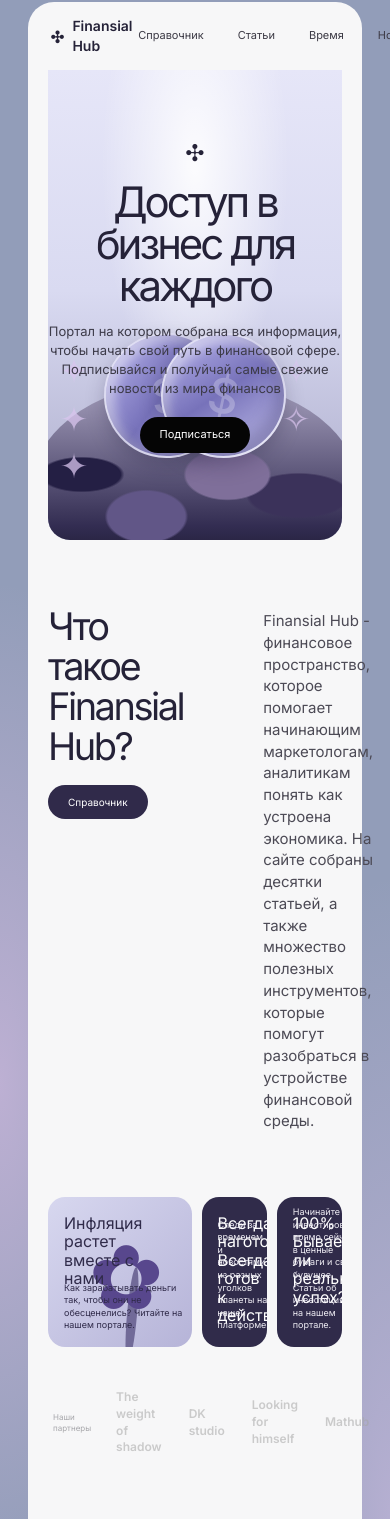
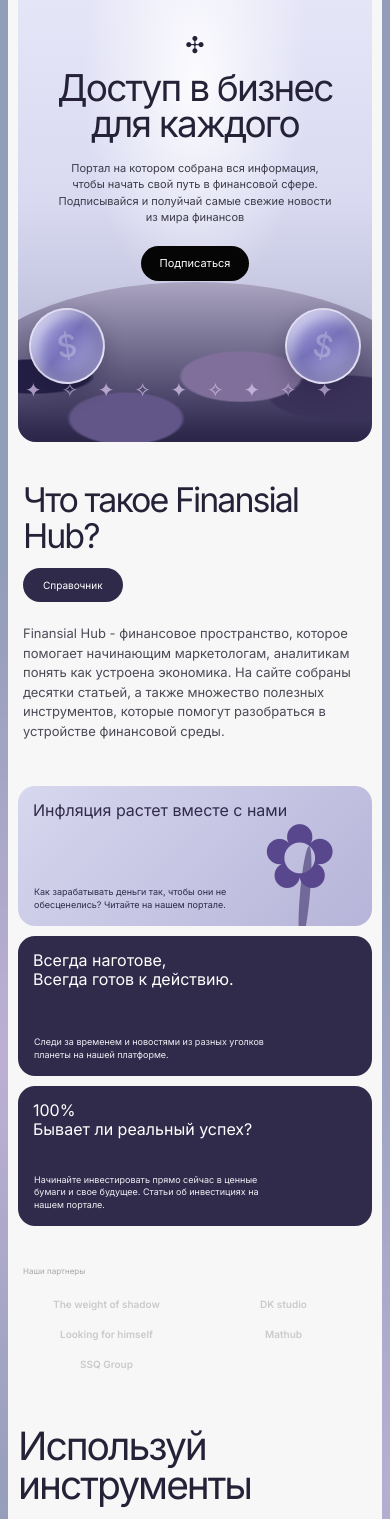
Before and after one commit to Danielkruts52/Finansial-Hub, a React (Vite) app: page / in a window 390 px wide. Shown: the part 98-1617 px from the top of the page. Built offline with nearby package versions, Linux system fonts and the light colour scheme.

Commit message:
Адаптация под Mobile

```diff
--- a/src/css/Footer.css
+++ b/src/css/Footer.css
@@ -1,13 +1,54 @@
 .footer {
+  width: 100%;
   max-width: 1240px;
-
   margin: 0 auto;
   padding: 30px 20px 50px;
 
+  box-sizing: border-box;
+
   background: #f7f7f8;
-
   text-align: center;
 
   color: #99979e;
   font-size: 9px;
+  line-height: 1.5;
 }
+
+
+/* =========================
+   TABLET
+   ========================= */
+
+@media (max-width: 900px) {
+  .footer {
+    padding: 28px 18px 40px;
+    font-size: 9px;
+  }
+}
+
+
+/* =========================
+   MOBILE
+   ========================= */
+
+@media (max-width: 640px) {
+  .footer {
+    padding: 24px 16px 32px;
+
+    font-size: 8px;
+    line-height: 1.6;
+  }
+}
+
+
+/* =========================
+   VERY SMALL PHONES
+   ========================= */
+
+@media (max-width: 380px) {
+  .footer {
+    padding: 20px 12px 28px;
+
+    font-size: 8px;
+  }
+}
--- a/src/css/Header.css
+++ b/src/css/Header.css
@@ -1,12 +1,15 @@
 .header {
+  width: 100%;
   max-width: 1240px;
+  height: 68px;
   margin: 0 auto;
-  height: 68px;
   padding: 0 22px;
 
   display: flex;
   align-items: center;
   justify-content: space-between;
+
+  box-sizing: border-box;
 
   background: #f7f7f8;
   border-radius: 26px 26px 0 0;
@@ -20,13 +23,17 @@
   font-size: 14px;
   font-weight: 600;
   color: #252238;
+
+  flex-shrink: 0;
 }
 
 .logo-icon {
   width: 20px;
   height: 20px;
+
   display: grid;
   place-items: center;
+
   font-size: 16px;
 }
 
@@ -43,14 +50,17 @@
 }
 
 .nav a {
-  transition: opacity .2s ease;
+  white-space: nowrap;
+  transition: opacity 0.2s ease;
 }
 
 .nav a:hover {
-  opacity: .55;
+  opacity: 0.55;
 }
 
 .header-button {
+  flex-shrink: 0;
+
   border: 0;
   padding: 11px 23px;
 
@@ -60,14 +70,86 @@
   color: white;
 
   font-size: 11px;
+
   cursor: pointer;
 
   transition:
-    transform .2s ease,
-    background .2s ease;
+    transform 0.2s ease,
+    background 0.2s ease;
 }
 
 .header-button:hover {
   transform: translateY(-2px);
   background: #1f1b30;
 }
+
+
+/* Адаптация */
+
+@media (max-width: 900px) {
+  .header {
+    height: 64px;
+    padding: 0 18px;
+  }
+
+  .nav {
+    gap: 20px;
+    margin-right: 24px;
+    font-size: 10px;
+  }
+
+  .header-button {
+    padding: 10px 18px;
+    font-size: 10px;
+  }
+}
+
+
+
+
+@media (max-width: 640px) {
+  .header {
+    height: 60px;
+    padding: 0 16px;
+
+    border-radius: 18px 18px 0 0;
+  }
+
+  .logo {
+    font-size: 13px;
+  }
+
+  .logo-icon {
+    width: 18px;
+    height: 18px;
+    font-size: 14px;
+  }
+
+  /* Скрываем обычную навигацию */
+  .nav {
+    display: none;
+  }
+
+  .header-button {
+    padding: 9px 16px;
+    font-size: 10px;
+  }
+}
+
+
+/* Маленькие экраны */
+
+@media (max-width: 380px) {
+  .header {
+    padding: 0 12px;
+  }
+
+  .logo {
+    font-size: 12px;
+  }
+
+  .header-button {
+    padding: 8px 13px;
+    font-size: 9px;
+  }
+}
--- a/src/css/Home.css
+++ b/src/css/Home.css
@@ -625,3 +625,430 @@ a {
   background: #8b83c8;
   box-shadow: 0 6px 0 #6860a9;
 }
+
+
+/* Responsive */
+
+
+
+@media (max-width: 1000px) {
+
+  .page {
+    padding: 70px 20px 0;
+  }
+
+  .content {
+    padding: 0 18px 60px;
+  }
+
+
+  /* Hero */
+
+  .hero {
+    min-height: 450px;
+    padding-top: 55px;
+  }
+
+  .hero-content {
+    max-width: 500px;
+  }
+
+  .hero h1 {
+    font-size: clamp(40px, 6vw, 54px);
+  }
+
+  .coin {
+    width: 105px;
+    height: 105px;
+    bottom: 72px;
+  }
+
+  .coin-left {
+    left: 12%;
+  }
+
+  .coin-right {
+    right: 12%;
+  }
+
+
+  /* Intro */
+
+  .intro {
+    grid-template-columns: 1.1fr 1fr;
+    gap: 45px;
+
+    padding: 55px 0 40px;
+  }
+
+  .intro h2 {
+    font-size: clamp(35px, 5vw, 44px);
+  }
+
+
+  /* Features */
+
+  .features {
+    grid-template-columns: 1.4fr 1fr 1fr;
+  }
+
+
+  /* Logos */
+
+  .logos {
+    gap: 20px;
+    margin: 38px 0 60px;
+  }
+
+  .logo-list {
+    gap: 20px;
+    font-size: 11px;
+  }
+
+
+  /* Use cases */
+
+  .use-cases {
+    grid-template-columns: .85fr 1.15fr;
+    gap: 40px;
+  }
+
+  .business-card {
+    min-height: 330px;
+  }
+}
+
+
+/* Телефоны */
+
+@media (max-width: 700px) {
+
+  .page {
+    width: 100%;
+    padding: 40px 12px 0;
+  }
+
+  .content {
+    width: 100%;
+    padding: 0 12px 45px;
+  }
+
+
+  /* Hero */
+
+  .hero {
+    min-height: 490px;
+
+    padding: 50px 20px 0;
+
+    border-radius: 0 0 18px 18px;
+  }
+
+  .hero-content {
+    width: 100%;
+    max-width: 430px;
+  }
+
+  .hero-symbol {
+    margin-bottom: 15px;
+  }
+
+  .hero h1 {
+    font-size: clamp(38px, 11vw, 50px);
+    line-height: .98;
+    letter-spacing: -2px;
+
+    margin-bottom: 17px;
+  }
+
+  .hero p {
+    max-width: 330px;
+
+    font-size: 12px;
+    line-height: 1.5;
+  }
+
+  .primary-button {
+    padding: 10px 19px;
+  }
+
+
+  /* Hero visual */
+
+  .hero-visual {
+    height: 210px;
+  }
+
+  .hero-visual::before {
+    left: -15%;
+    width: 130%;
+  }
+
+  .hero-visual::after {
+    left: 2%;
+    right: 2%;
+
+    bottom: 45px;
+
+    font-size: 25px;
+    letter-spacing: 10px;
+
+    white-space: nowrap;
+  }
+
+  .coin {
+    width: 90px;
+    height: 90px;
+
+    bottom: 67px;
+  }
+
+  .coin::after {
+    font-size: 36px;
+  }
+
+  .coin-left {
+    left: 5%;
+  }
+
+  .coin-right {
+    right: 5%;
+  }
+
+
+  /* Intro */
+
+  .intro {
+    grid-template-columns: 1fr;
+
+    gap: 22px;
+
+    padding: 48px 5px 35px;
+  }
+
+  .intro h2 {
+    font-size: clamp(34px, 10vw, 44px);
+    letter-spacing: -2px;
+  }
+
+  .intro-text {
+    padding-top: 0;
+
+    font-size: 13px;
+    line-height: 1.5;
+  }
+
+  .intro-action {
+    margin-top: 15px;
+  }
+
+
+  /* Feature cards */
+
+  .features {
+    grid-template-columns: 1fr;
+    gap: 10px;
+
+    margin-top: 10px;
+  }
+
+  .feature {
+    min-height: 145px;
+  }
+
+  .feature h3 {
+    max-width: 260px;
+    font-size: 16px;
+  }
+
+  .feature p {
+    max-width: 230px;
+    font-size: 9px;
+  }
+
+  .flower {
+    right: 25px;
+  }
+
+
+  /* Logos */
+
+  .logos {
+    display: block;
+
+    margin: 40px 0 55px;
+    padding: 0 5px;
+  }
+
+  .logos-caption {
+    max-width: 220px;
+    margin-bottom: 20px;
+
+    font-size: 8px;
+  }
+
+  .logo-list {
+    display: grid;
+    grid-template-columns: repeat(2, 1fr);
+
+    gap: 18px 15px;
+
+    justify-items: center;
+
+    font-size: 11px;
+  }
+
+
+  /* Use cases */
+
+  .use-cases {
+    grid-template-columns: 1fr;
+
+    gap: 30px;
+  }
+
+  .use-cases h2 {
+    font-size: clamp(34px, 10vw, 44px);
+    letter-spacing: -2px;
+  }
+
+  .use-cases-description {
+    max-width: 330px;
+    font-size: 11px;
+  }
+
+
+  /* Business card */
+
+  .business-card {
+    min-height: 350px;
+    padding: 18px;
+
+    border-radius: 18px;
+  }
+
+  .business-card h3 {
+    font-size: 21px;
+  }
+
+  .business-card p {
+    max-width: 270px;
+  }
+
+  .bank {
+    width: 260px;
+    height: 165px;
+  }
+
+  .bank-roof,
+  .bank-top {
+    width: 200px;
+  }
+
+  .bank-columns {
+    width: 185px;
+  }
+
+  .bank-base {
+    width: 225px;
+  }
+}
+
+
+/* Маленькие экраны */
+
+@media (max-width: 400px) {
+
+  .page {
+    padding: 25px 8px 0;
+  }
+
+  .content {
+    padding: 0 10px 35px;
+  }
+
+
+  /* Hero */
+
+  .hero {
+    min-height: 455px;
+    padding-top: 42px;
+  }
+
+  .hero h1 {
+    font-size: 37px;
+    letter-spacing: -1.8px;
+  }
+
+  .hero p {
+    max-width: 280px;
+    font-size: 11px;
+  }
+
+  .hero-visual {
+    height: 190px;
+  }
+
+  .coin {
+    width: 76px;
+    height: 76px;
+    bottom: 58px;
+  }
+
+  .coin::after {
+    font-size: 31px;
+  }
+
+  .coin-left {
+    left: 3%;
+  }
+
+  .coin-right {
+    right: 3%;
+  }
+
+  .hero-visual::after {
+    bottom: 38px;
+    font-size: 20px;
+    letter-spacing: 7px;
+  }
+
+
+  /* Intro */
+
+  .intro {
+    padding-top: 40px;
+  }
+
+  .intro h2 {
+    font-size: 34px;
+  }
+
+
+  /* Features */
+
+  .feature {
+    min-height: 140px;
+    padding: 15px;
+  }
+
+
+  /* Logos */
+
+  .logo-list {
+    gap: 16px 10px;
+    font-size: 10px;
+  }
+
+
+  /* Business card */
+
+  .business-card {
+    min-height: 320px;
+  }
+
+  .bank {
+    transform: translateX(-50%) scale(.88);
+    transform-origin: bottom center;
+  }
+}
```
